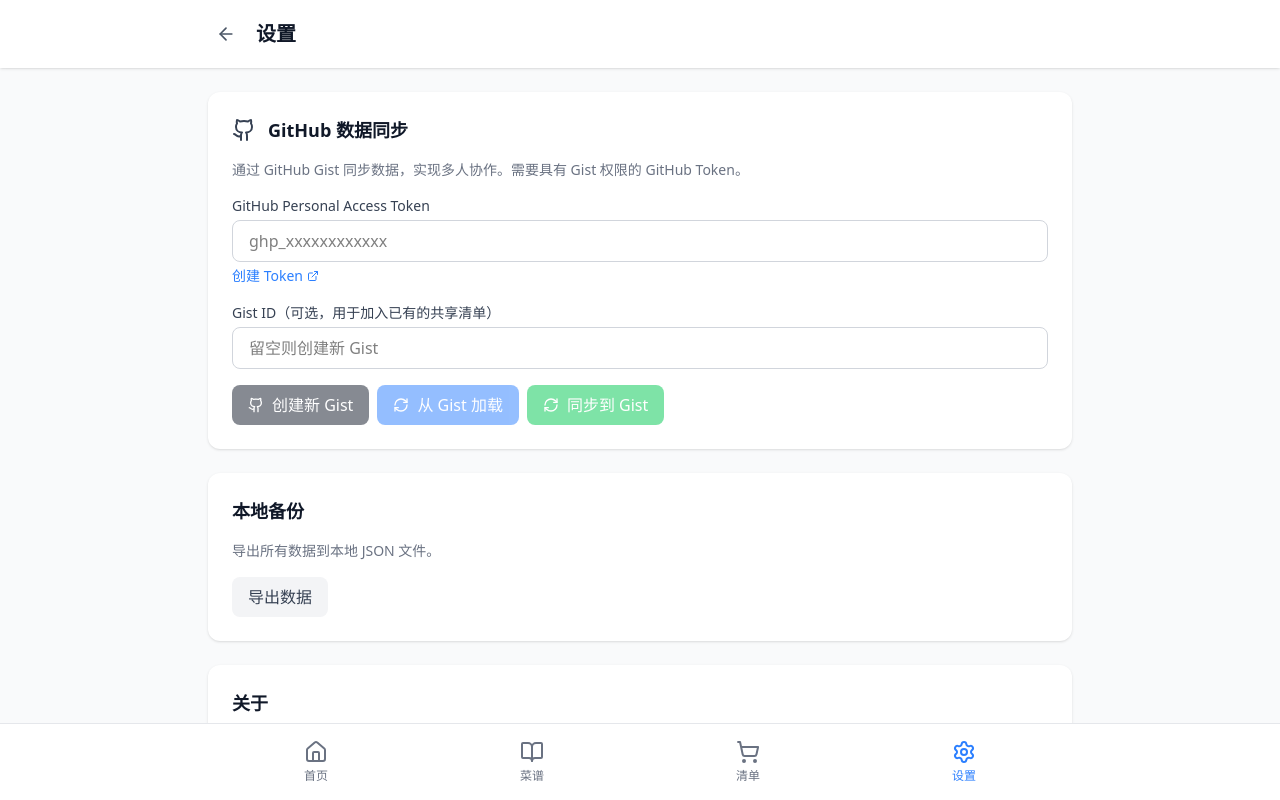
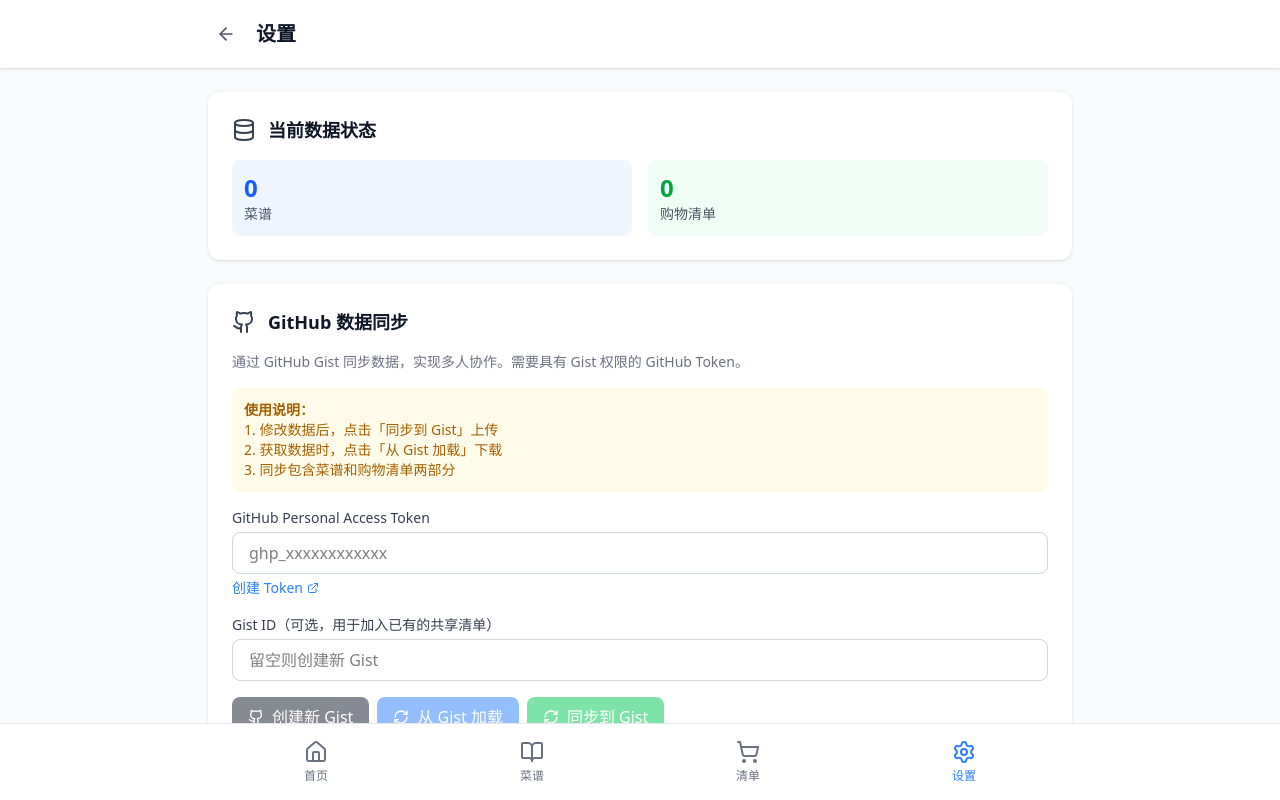
Before and after one commit to YuandaG/Shopping-Web, a React (Vite) app: page /#/settings in a window 1280 px wide. Shown: the top 800 px of the page. Built offline with nearby package versions, Linux system fonts and the light colour scheme.

Commit message:
Fix: improve Reminders export and add sync status display

```diff
--- a/src/pages/Settings.tsx
+++ b/src/pages/Settings.tsx
@@ -1,12 +1,12 @@
 import { useState } from 'react';
 import { useNavigate } from 'react-router-dom';
-import { ArrowLeft, Github, RefreshCw, Check, AlertCircle, ExternalLink } from 'lucide-react';
+import { ArrowLeft, Github, RefreshCw, Check, AlertCircle, ExternalLink, Database } from 'lucide-react';
 import { useStore } from '../store/useStore';
 import { useGist } from '../hooks/useGist';
 
 export function Settings() {
   const navigate = useNavigate();
-  const { settings, exportData } = useStore();
+  const { settings, exportData, recipes, shoppingLists, currentListId } = useStore();
   const { isLoading, error, createGist, loadFromGist, saveToGist } = useGist();
 
   const [gistIdInput, setGistIdInput] = useState(settings.gistId || '');
@@ -22,8 +22,8 @@ export function Settings() {
     const gistId = await createGist(tokenInput.trim());
     if (gistId) {
       setGistIdInput(gistId);
-      setSuccessMessage('Gist 创建成功！');
-      setTimeout(() => setSuccessMessage(null), 3000);
+      setSuccessMessage('Gist 创建成功！请把 Gist ID 分享给朋友');
+      setTimeout(() => setSuccessMessage(null), 5000);
     }
   };
 
@@ -35,16 +35,16 @@ export function Settings() {
 
     const success = await loadFromGist(gistIdInput.trim(), tokenInput.trim());
     if (success) {
-      setSuccessMessage('数据加载成功！');
-      setTimeout(() => setSuccessMessage(null), 3000);
+      setSuccessMessage('数据加载成功！请检查菜谱和购物清单');
+      setTimeout(() => setSuccessMessage(null), 5000);
     }
   };
 
   const handleSaveToGist = async () => {
     const success = await saveToGist();
     if (success) {
-      setSuccessMessage('数据同步成功！');
-      setTimeout(() => setSuccessMessage(null), 3000);
+      setSuccessMessage('数据同步成功！包含 ' + recipes.length + ' 个菜谱和 ' + shoppingLists.length + ' 个购物清单');
+      setTimeout(() => setSuccessMessage(null), 5000);
     }
   };
 
@@ -61,8 +61,10 @@ export function Settings() {
     URL.revokeObjectURL(url);
   };
 
+  const currentList = shoppingLists.find(l => l.id === currentListId);
+
   return (
-    <div className="min-h-screen bg-gray-50 dark:bg-gray-900">
+    <div className="min-h-screen bg-gray-50 dark:bg-gray-900 pb-20">
       {/* 头部 */}
       <div className="sticky top-0 z-10 bg-white dark:bg-gray-800 shadow-sm">
         <div className="max-w-4xl mx-auto px-4 py-4">
@@ -98,6 +100,40 @@ export function Settings() {
           </div>
         )}
 
+        {/* 当前数据状态 */}
+        <div className="bg-white dark:bg-gray-800 rounded-xl p-6 shadow-sm">
+          <div className="flex items-center gap-3 mb-4">
+            <Database className="w-6 h-6 text-gray-700 dark:text-gray-300" />
+            <h2 className="text-lg font-semibold text-gray-900 dark:text-white">
+              当前数据状态
+            </h2>
+          </div>
+
+          <div className="grid grid-cols-2 gap-4">
+            <div className="p-3 bg-blue-50 dark:bg-blue-900/20 rounded-lg">
+              <div className="text-2xl font-bold text-blue-600 dark:text-blue-400">
+                {recipes.length}
+              </div>
+              <div className="text-sm text-gray-600 dark:text-gray-400">菜谱</div>
+            </div>
+            <div className="p-3 bg-green-50 dark:bg-green-900/20 rounded-lg">
+              <div className="text-2xl font-bold text-green-600 dark:text-green-400">
+                {shoppingLists.length}
+              </div>
+              <div className="text-sm text-gray-600 dark:text-gray-400">购物清单</div>
+            </div>
+          </div>
+
+          {currentList && (
+            <div className="mt-3 p-3 bg-gray-50 dark:bg-gray-700/50 rounded-lg">
+              <div className="text-sm text-gray-600 dark:text-gray-400">
+                当前清单: <span className="font-medium text-gray-900 dark:text-white">{currentList.name}</span>
+                <span className="ml-2">({currentList.items.length} 项)</span>
+              </div>
+            </div>
+          )}
+        </div>
+
         {/* GitHub 同步 */}
         <div className="bg-white dark:bg-gray-800 rounded-xl p-6 shadow-sm">
           <div className="flex items-center gap-3 mb-4">
@@ -110,6 +146,14 @@ export function Settings() {
           <p className="text-sm text-gray-500 dark:text-gray-400 mb-4">
             通过 GitHub Gist 同步数据，实现多人协作。需要具有 Gist 权限的 GitHub Token。
           </p>
+
+          {/* 同步说明 */}
+          <div className="mb-4 p-3 bg-yellow-50 dark:bg-yellow-900/20 rounded-lg text-sm text-yellow-700 dark:text-yellow-400">
+            <strong>使用说明：</strong><br />
+            1. 修改数据后，点击「同步到 Gist」上传<br />
+            2. 获取数据时，点击「从 Gist 加载」下载<br />
+            3. 同步包含菜谱和购物清单两部分
+          </div>
 
           <div className="space-y-4">
             <div>
@@ -178,7 +222,7 @@ export function Settings() {
             {settings.gistId && (
               <div className="p-3 bg-gray-50 dark:bg-gray-700/50 rounded-lg">
                 <p className="text-sm text-gray-600 dark:text-gray-400">
-                  当前 Gist ID: <code className="text-blue-500">{settings.gistId}</code>
+                  当前 Gist ID: <code className="text-blue-500 select-all">{settings.gistId}</code>
                 </p>
                 {settings.lastSync && (
                   <p className="text-sm text-gray-500 dark:text-gray-500 mt-1">
@@ -196,7 +240,7 @@ export function Settings() {
             本地备份
           </h2>
           <p className="text-sm text-gray-500 dark:text-gray-400 mb-4">
-            导出所有数据到本地 JSON 文件。
+            导出所有数据到本地 JSON 文件（包含菜谱和购物清单）。
           </p>
           <button
             onClick={handleExportLocal}
@@ -215,7 +259,7 @@ export function Settings() {
             购物清单助手 - 管理菜谱与购物清单的工具
           </p>
           <p className="text-sm text-gray-400 dark:text-gray-500 mt-1">
-            版本 1.0.0
+            版本 1.0.1
           </p>
         </div>
       </div>
--- a/src/utils/exportToReminders.ts
+++ b/src/utils/exportToReminders.ts
@@ -3,12 +3,15 @@ import { INGREDIENT_CATEGORIES } from '../types';
 
 /**
  * 生成 Apple Reminders URL Scheme
- * 格式: x-apple-reminderkit://reminders/new?title=标题&notes=内容
+ * iOS 支持的格式：reminders://
  */
 export function generateRemindersUrl(
   listName: string,
   items: ShoppingItem[]
 ): string {
+  // 生成清单内容
+  const lines: string[] = [];
+
   // 按类别分组
   const groupedItems = new Map<string, ShoppingItem[]>();
   items.forEach((item) => {
@@ -19,28 +22,27 @@ export function generateRemindersUrl(
     groupedItems.set(categoryName, categoryItems);
   });
 
-  // 生成清单内容
-  const notes: string[] = [];
-
   groupedItems.forEach((categoryItems, categoryName) => {
-    notes.push(`【${categoryName}】`);
+    lines.push(`【${categoryName}】`);
     categoryItems.forEach((item) => {
-      const checkbox = item.checked ? '✅' : '⬜';
-      notes.push(`${checkbox} ${item.name}${item.quantity ? ` ${item.quantity}` : ''}`);
+      if (!item.checked) {
+        lines.push(`☐ ${item.name}${item.quantity ? ` ${item.quantity}` : ''}`);
+      }
     });
-    notes.push(''); // 空行分隔
   });
 
   const title = `购物清单: ${listName}`;
-  const notesText = notes.join('\n');
+  const notesText = lines.join('\n');
 
-  // 使用 x-apple-reminderkit URL scheme
+  // 使用 reminders:// URL scheme (iOS 13+)
+  // 格式：reminders://x-callback-url/create?title=xxx&notes=xxx
   const params = new URLSearchParams({
+    'x-success': window.location.href,
     title: title,
     notes: notesText,
   });
 
-  return `x-apple-reminderkit://reminders/new?${params.toString()}`;
+  return `reminders://x-callback-url/create?${params.toString()}`;
 }
 
 /**
@@ -49,9 +51,14 @@ export function generateRemindersUrl(
 export function exportToReminders(
   listName: string,
   items: ShoppingItem[]
-): void {
+): boolean {
   const url = generateRemindersUrl(listName, items);
-  window.location.href = url;
+
+  // 使用 window.open 而不是 location.href
+  const newWindow = window.open(url, '_self');
+
+  // 如果无法打开，返回 false
+  return newWindow !== null;
 }
 
 /**
```
